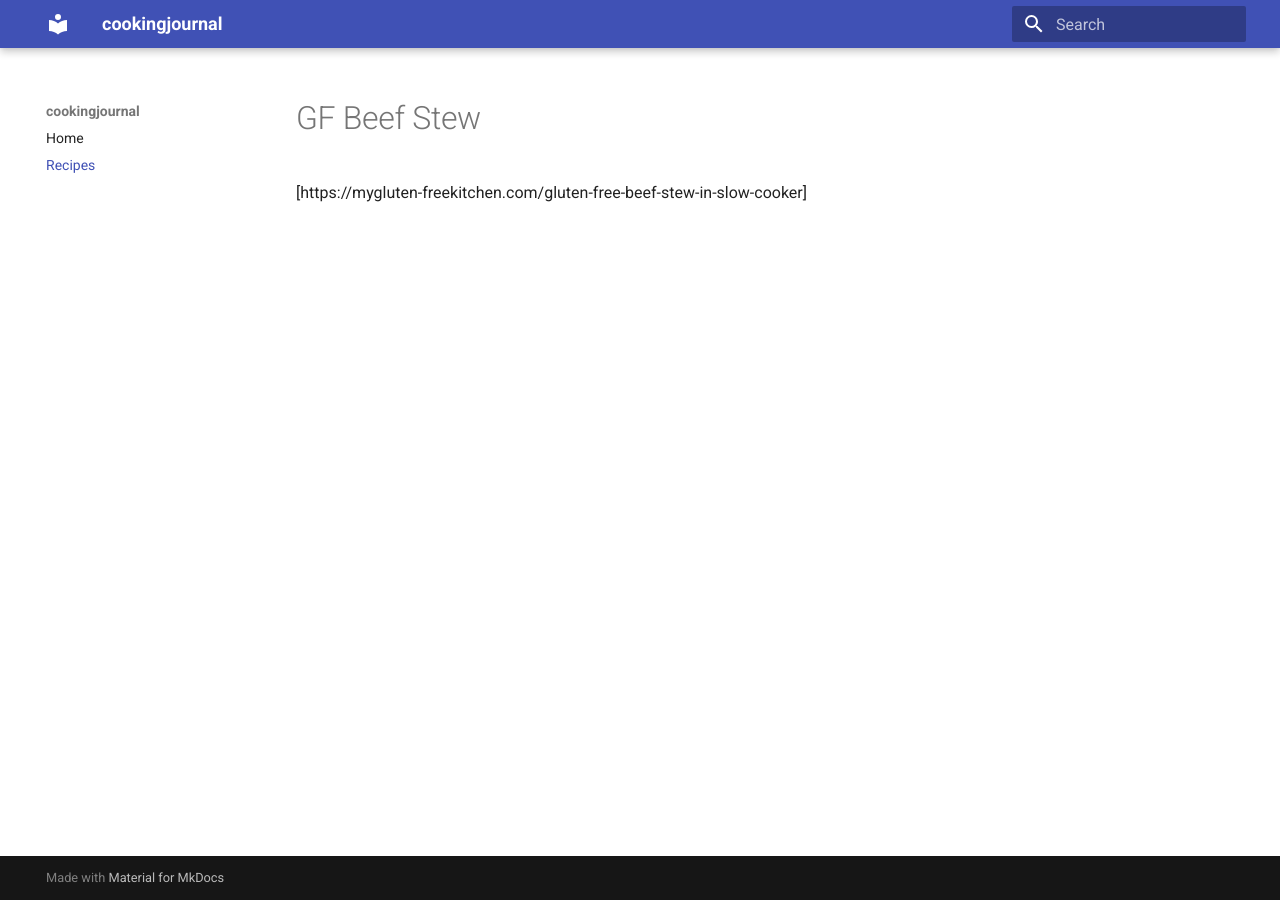
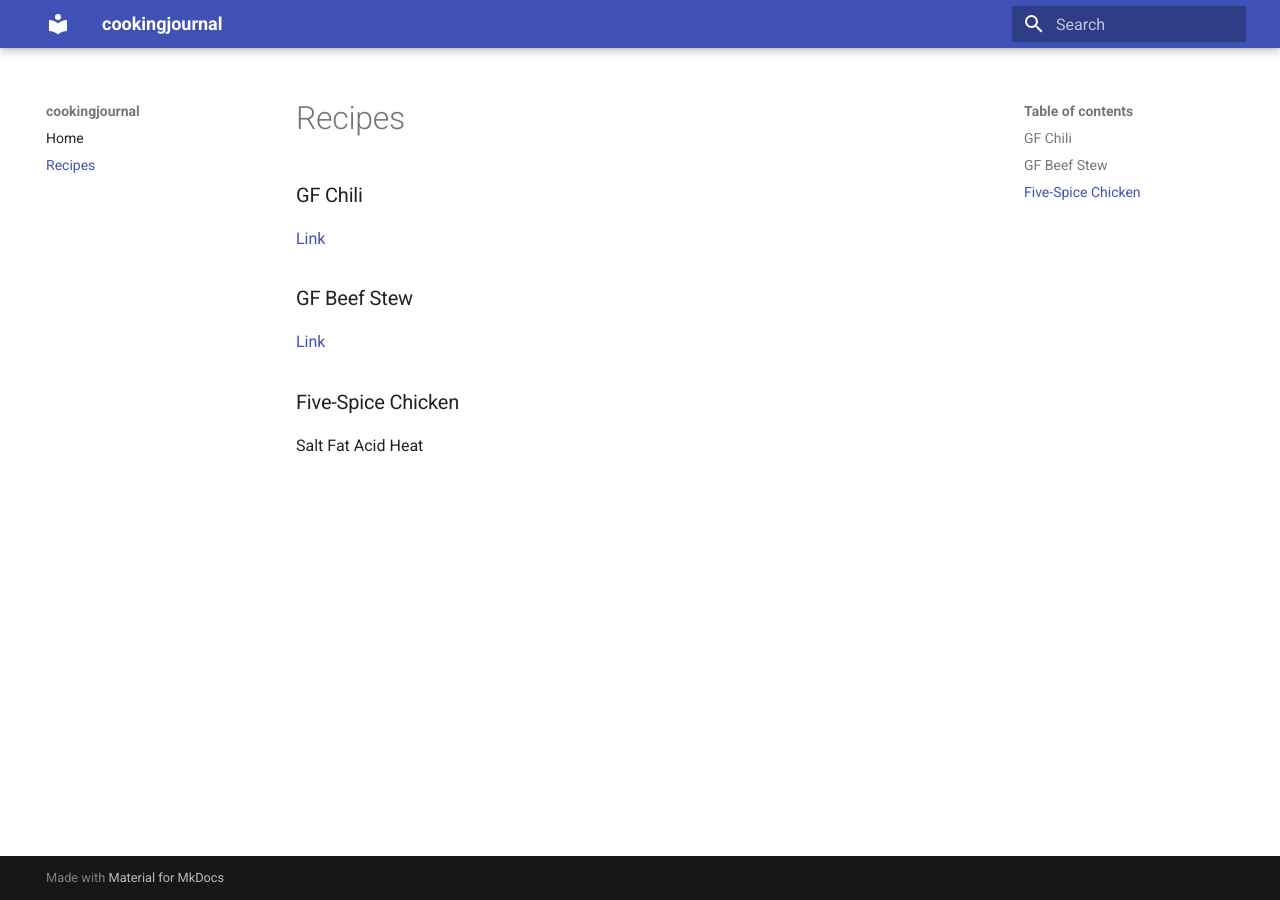
Before and after one commit to dwillmott/cookingjournal, an MkDocs documentation site: the page built from docs/recipes.md, in a window 1280 px wide. Built offline with MkDocs 1.6.1 and Material for MkDocs 9.7.7, drawn with Linux system fonts in a browser that asks for light colours.

Commit message:
Add reicpes, fix links

```diff
--- a/docs/recipes.md
+++ b/docs/recipes.md
@@ -1,5 +1,11 @@
+### GF Chili
 
+[Link](https://georgeats.com/recipes/fodmap-friendly-vegetarian-chilli/)
 
-# GF Beef Stew
+### GF Beef Stew
 
-[https://mygluten-freekitchen.com/gluten-free-beef-stew-in-slow-cooker]
+[Link](https://mygluten-freekitchen.com/gluten-free-beef-stew-in-slow-cooker)
+
+### Five-Spice Chicken
+
+Salt Fat Acid Heat
```
